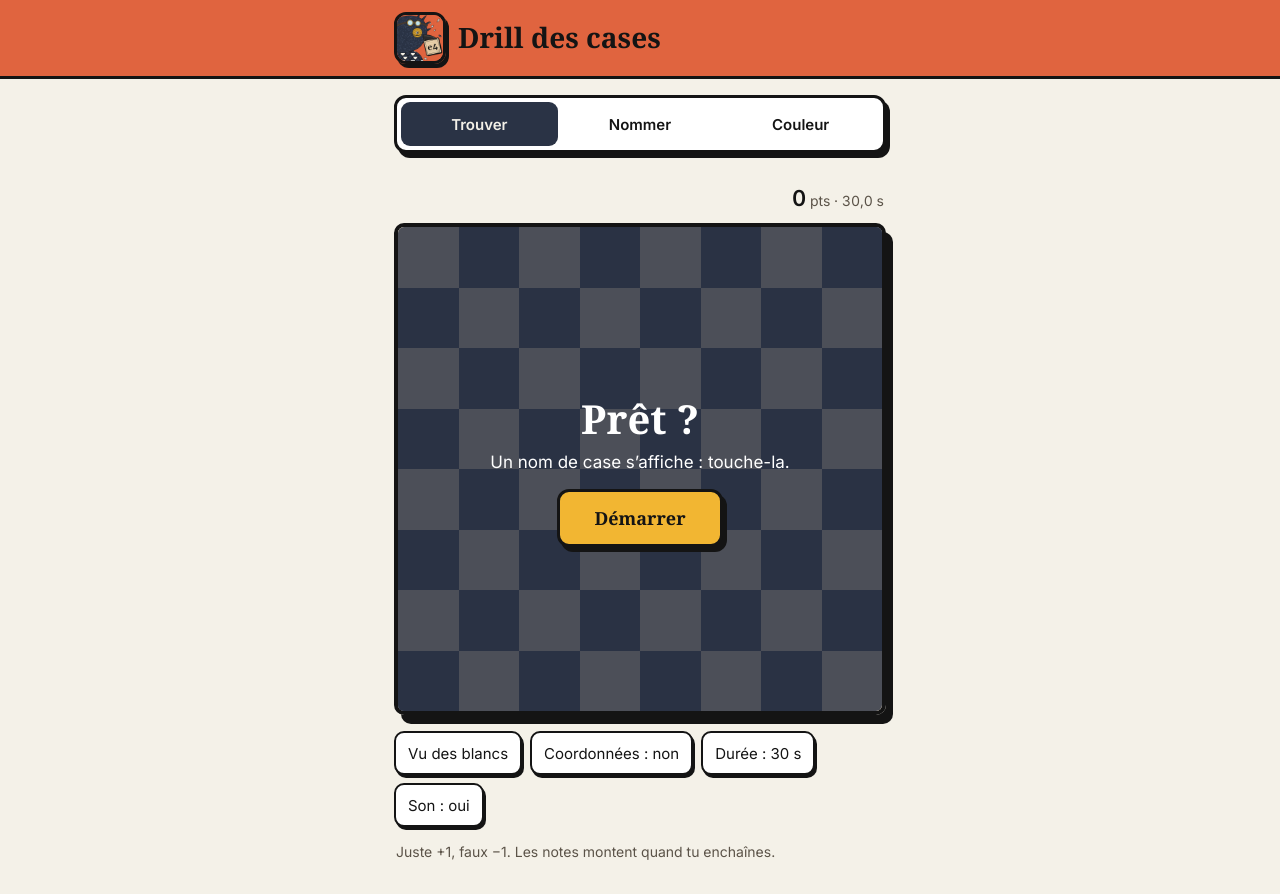
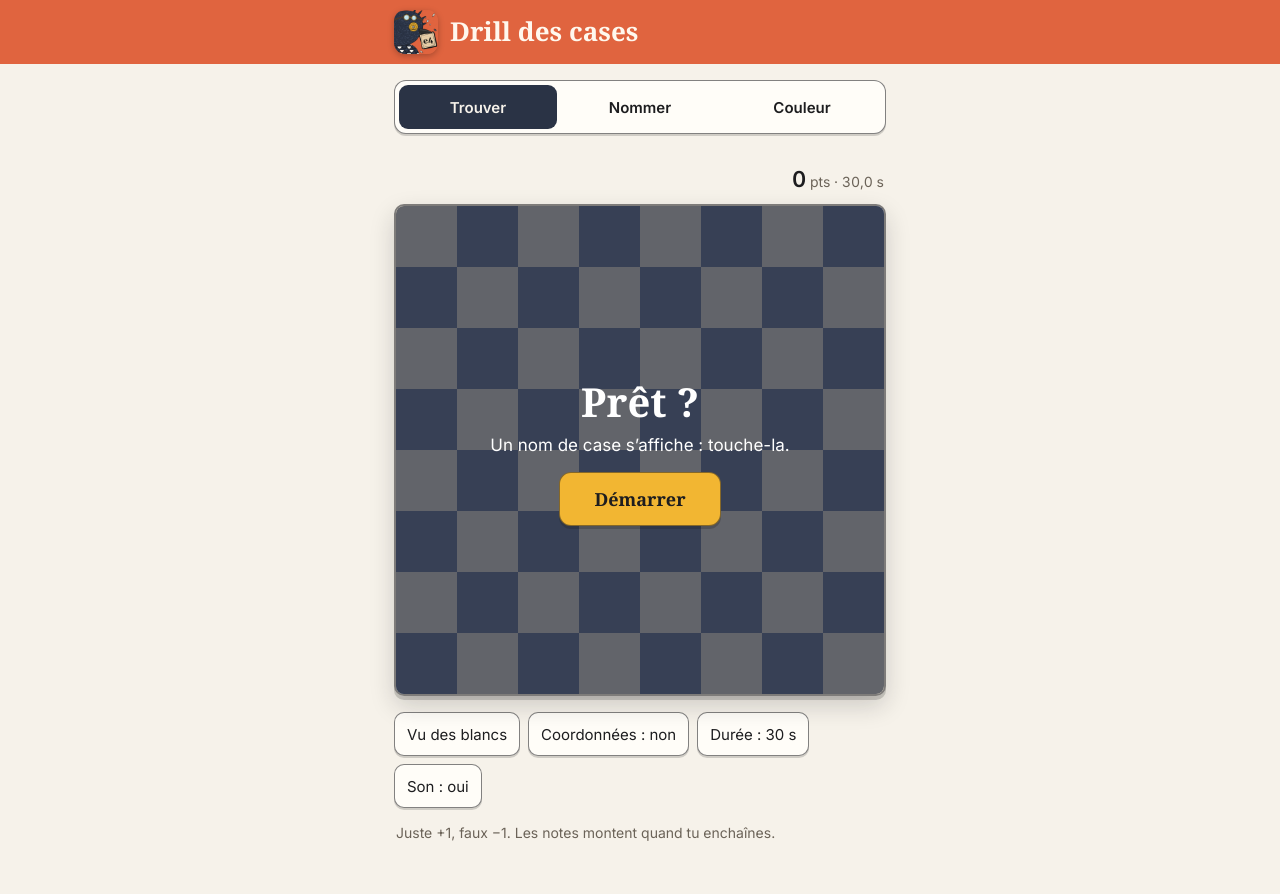
Before and after one commit to Andre-PierreB/drill-cases, a plain HTML site: page index.html in a window 1280 px wide. Drawn offline with Linux system fonts and the light colour scheme.

Commit message:
Charte adoucie : ardoise et érable pâle, bordures fines, ombres légères
Co-Authored-By: Claude Opus 5.5 <noreply@anthropic.com>
Claude-Session: https://claude.ai/code/session_018qagNRyw6nrxNhPYXS58hh

```diff
--- a/index.html
+++ b/index.html
@@ -62,28 +62,28 @@ h1{font:600 30px/1.05 Fraunces,Georgia,serif;margin:4px 0 12px}
 button:focus-visible{outline:3px solid #1f6fd1;outline-offset:2px}
 [hidden]{display:none!important}
 @media (prefers-reduced-motion:no-preference){.sq{transition:background .12s}}
-/* ——— Charte de la pie (icône) : corail, encre, bleu nuit, érable, or ——— */
-:root{--coral:#e0643f;--navy:#2a3345;--gold:#f2b632;--maple:#ecd6b0;--k:#141414;
---bg:light-dark(#f4f1e8,#1c2230);--ink:light-dark(#141414,#f4f1e8);--mut:light-dark(#5b5348,#b9b2a6);
---li:var(--maple);--dk:var(--navy);--card:light-dark(#fff,#2a3345);--line:var(--k);--ok:#2f9e6b;--ko:#d6453a}
-.top{background:var(--coral);border-bottom:3px solid var(--k)}
-.top div{max-width:520px;margin:0 auto;padding:12px 14px;display:flex;align-items:center;gap:12px}
-.top img{width:52px;height:52px;border-radius:12px;border:3px solid var(--k);box-shadow:3px 4px 0 var(--k);flex:none}
-h1{font:700 28px/1.05 Georgia,serif;margin:0;color:var(--k)}
+/* ——— Charte de la pie (icône), version douce ——— */
+:root{--coral:#e0643f;--navy:#2a3345;--gold:#f2b632;--maple:light-dark(#eadcc2,#b9ae98);--slate:light-dark(#56637b,#46536b);
+--bg:light-dark(#f6f2ea,#1d222c);--ink:light-dark(#1d1d1f,#ece6da);--mut:light-dark(#6b6358,#a39d92);
+--li:var(--maple);--dk:var(--slate);--card:light-dark(#fffdf8,#272d39);--line:light-dark(rgba(29,29,31,.55),rgba(236,230,218,.25));
+--sh:light-dark(rgba(29,29,31,.18),rgba(0,0,0,.35));--ok:#3a9e70;--ko:#d6534a}
+.top{background:var(--coral)}
+.top div{max-width:520px;margin:0 auto;padding:10px 14px;display:flex;align-items:center;gap:12px}
+.top img{width:44px;height:44px;border-radius:11px;box-shadow:0 2px 6px rgba(0,0,0,.25);flex:none}
+h1{font:700 26px/1.05 Georgia,serif;margin:0;color:#fff8ee}
 main{padding-top:16px}
-#prompt{font-family:Georgia,serif;font-weight:700}#over .big,#over .cnt{font-family:Georgia,serif;font-weight:700}
-.seg{border:3px solid var(--k);box-shadow:4px 5px 0 var(--k);border-radius:12px}
-.seg button[aria-pressed=true]{background:var(--navy);color:#f4f1e8}
-.wrap{border:4px solid var(--k);border-radius:10px;box-shadow:7px 9px 0 var(--k)}
-#over{background:rgba(42,51,69,.82)}
-.go{background:var(--gold);color:var(--k);border:3px solid var(--k);box-shadow:4px 5px 0 var(--k);font-family:Georgia,serif;font-weight:700}
-.keys button,.two button,.opts button,.stat button{border:3px solid var(--k);box-shadow:3px 4px 0 var(--k);border-radius:10px}
-.keys button{background:var(--maple);color:var(--k);font-family:Georgia,serif;font-weight:700}
-.keys button.sel{background:var(--navy);color:#f4f1e8}
-.two .bl{background:var(--maple);color:var(--k);border-color:var(--k)}.two .bd{background:var(--navy);color:#f4f1e8;border-color:var(--k)}
-.opts button{border-radius:10px;border-width:2px;box-shadow:2px 3px 0 var(--k)}
-.go:active,.keys button:active,.two button:active,.opts button:active,.stat button:active{transform:translate(2px,3px);box-shadow:1px 1px 0 var(--k)}
-.l{color:var(--navy)}.d{color:var(--maple)}
+#prompt,#over .big,#over .cnt{font-family:Georgia,serif;font-weight:700}
+.seg{border:1.5px solid var(--line);box-shadow:0 2px 0 var(--sh)}
+.seg button[aria-pressed=true]{background:var(--navy);color:#f6f2ea}
+.wrap{border:2px solid var(--line);border-radius:10px;box-shadow:0 4px 0 var(--sh),0 10px 24px var(--sh)}
+#over{background:rgba(42,51,69,.7)}
+.go{background:var(--gold);color:#1d1d1f;border:1.5px solid rgba(29,29,31,.5);box-shadow:0 3px 0 rgba(29,29,31,.25);font-family:Georgia,serif;font-weight:700}
+.keys button,.two button,.opts button,.stat button{border:1.5px solid var(--line);box-shadow:0 2px 0 var(--sh);border-radius:10px}
+.keys button{background:var(--maple);color:#1d1d1f;font-family:Georgia,serif;font-weight:700}
+.keys button.sel{background:var(--navy);color:#f6f2ea}
+.two .bl{background:var(--maple);color:#1d1d1f}.two .bd{background:var(--slate);color:#f6f2ea}
+.go:active,.keys button:active,.two button:active,.opts button:active,.stat button:active{transform:translateY(2px);box-shadow:none}
+.l{color:var(--slate)}.d{color:var(--maple)}
 
 </style>
 </head>
```
